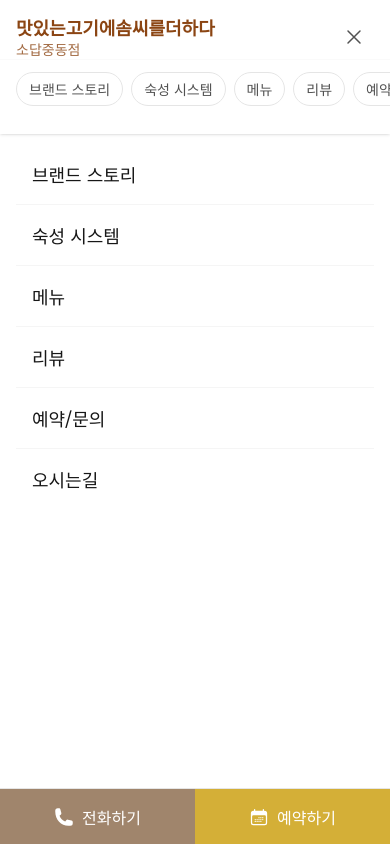
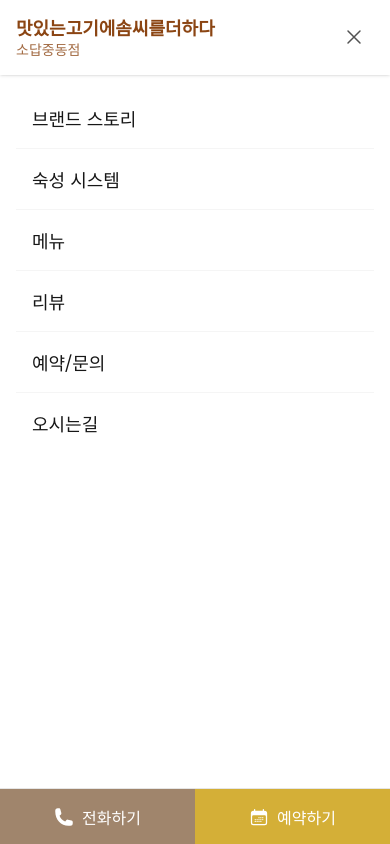
Before and after one commit to asaaaa12313/Meatcraft, a Next.js app: page / in a window 390 px wide. Both pictures are taken after a click on the button "Toggle menu". Shown: the top 844 px of the page. Built offline with nearby package versions, Linux system fonts and the light colour scheme.

Commit message:
Optimize mobile menu: hide shortcuts when open + maximize vertical space

```diff
--- a/src/components/layout/Header.tsx
+++ b/src/components/layout/Header.tsx
@@ -115,7 +115,10 @@ export function Header() {
                 </div>
 
                 {/* Mobile Category Shortcut Bar */}
-                <div className="md:hidden border-t border-neutral-50 overflow-x-auto no-scrollbar bg-white/95 backdrop-blur-sm">
+                <div className={cn(
+                    "border-t border-neutral-50 overflow-x-auto no-scrollbar bg-white/95 backdrop-blur-sm",
+                    isOpen ? "hidden" : "md:hidden"
+                )}>
                     <div className="flex px-4 py-3 gap-2 w-max">
                         {NAV_ITEMS.map((item) => (
                             <Link
@@ -141,7 +144,7 @@ export function Header() {
                 isOpen && (
                     <div
                         className="fixed top-0 left-0 w-full z-40 bg-white md:hidden"
-                        style={{ height: '100vh', paddingTop: '128px' }}
+                        style={{ height: '100vh', paddingTop: '72px' }}
                     >
                         <div className="flex flex-col p-4 bg-white h-full overflow-y-auto">
                             {NAV_ITEMS.map((item) => (
```
